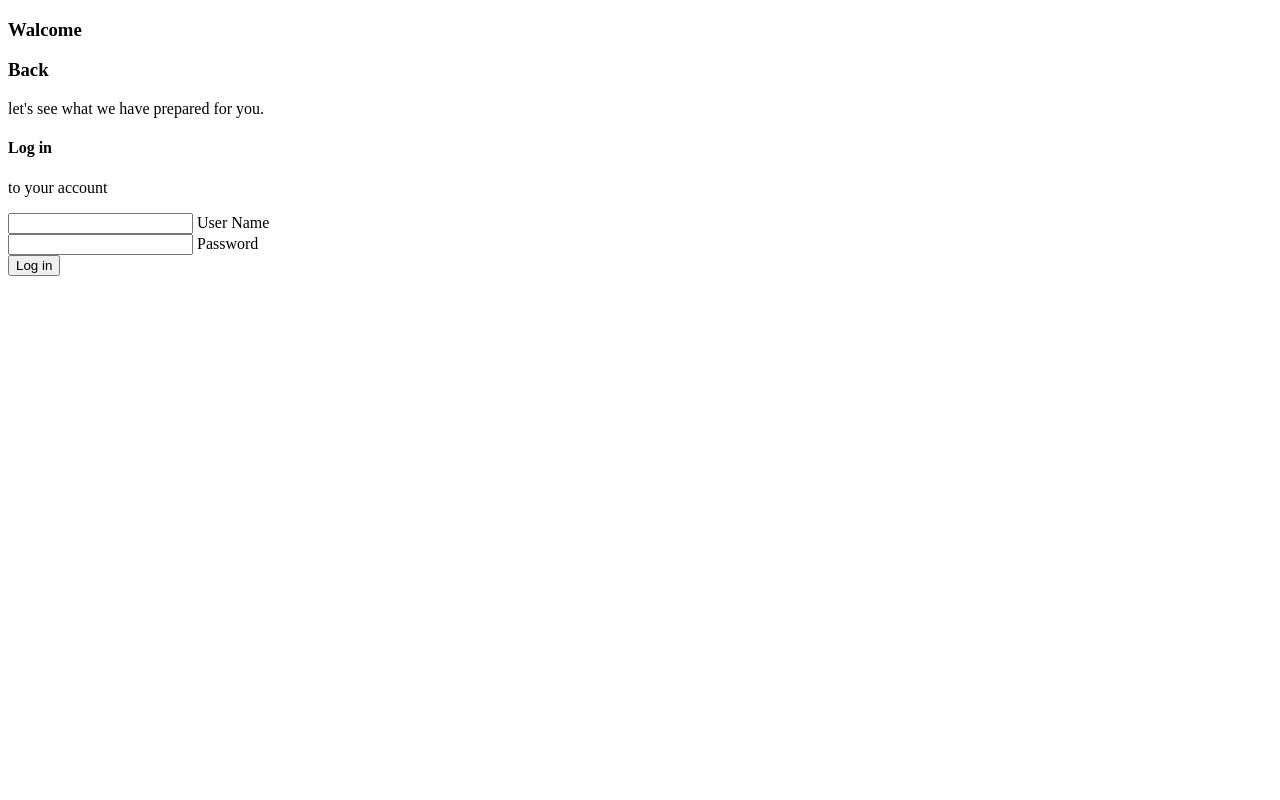
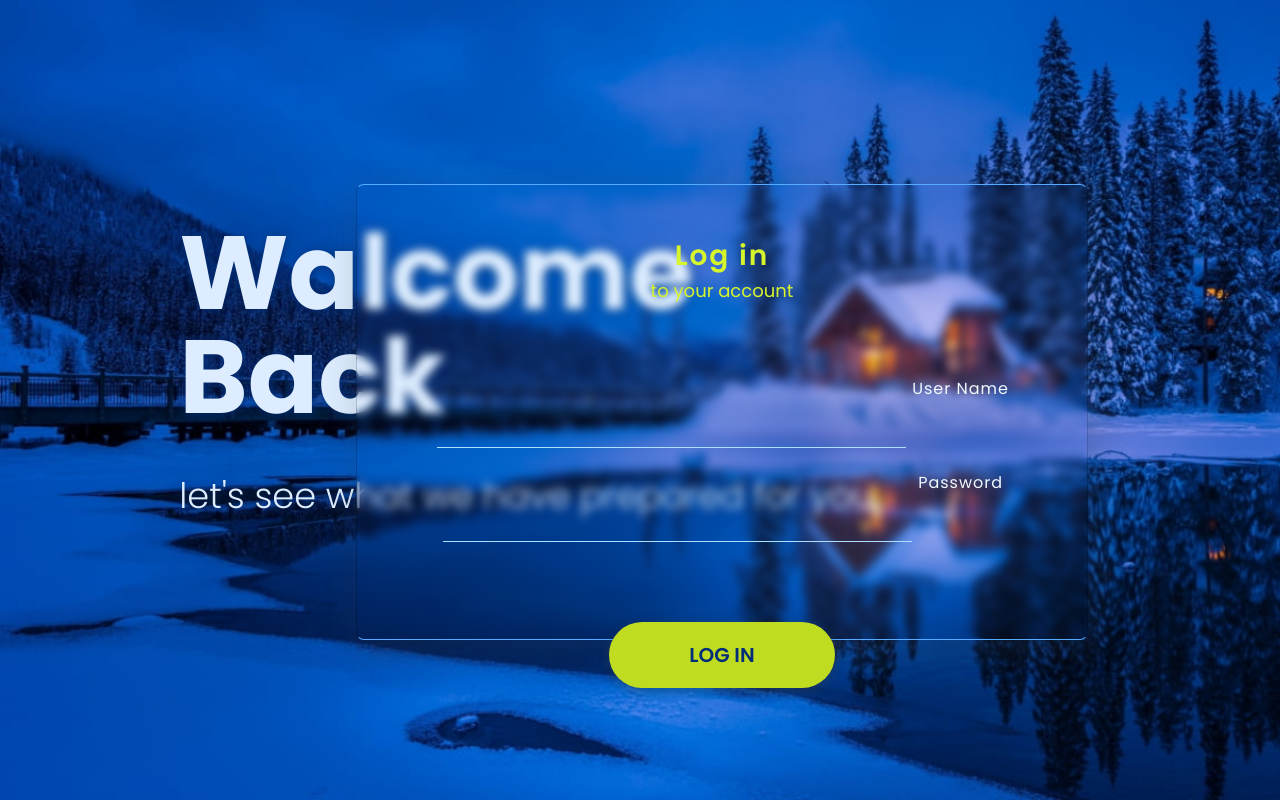
Before and after one commit to Corcelliz/Tela-Login, a plain HTML site: page index.html in a window 1280 px wide. Drawn offline with Linux system fonts and the light colour scheme.

Commit message:
montando o Css da Página.

```diff
--- a/index.html
+++ b/index.html
@@ -19,7 +19,7 @@
                 <h4>Log in</h4>
                 <p>to your account</p>
                 <div class="logbox">
-                    <div class="input">
+                    <div class="inputbox">
                         <input type="text">
                         <span>User Name</span>
                     </div>
--- a/style.css
+++ b/style.css
@@ -0,0 +1,111 @@
+@import url("https://fonts.googleapis.com/css2?family=Poppins:wght@100;200;300;400;500;600;700;800;900;&display=swap");
+
+* {
+    padding: 0;
+    margin: 0;
+    box-sizing: border-box;
+    font-family: "Poppins", sans-serif;
+}
+
+section {
+    position: relative;
+    min-height: 100vh;
+    background-image: url("assets/login-wallpaper.jpg");
+    background-repeat: no-repeat;
+    background-size: cover;
+}
+
+.container {
+    margin: 0 14%;
+}
+
+.promotext {
+    padding-top: 24%;
+    color: #ddedff;
+    text-shadow: 1px 1px 11px #022e77;
+}
+
+.promotext h3 {
+    font-size: 6.5rem;
+    line-height: 1;
+}
+
+.promotext p {
+    font-size: 2.2rem;
+    font-weight: 300;
+    margin-top: 40px;
+}
+
+.login {
+    position: absolute;
+    padding: 50px 80px;
+    text-align: center;
+    box-shadow: 3px 6px 30px 8px rgb(58 58 58 / 15%);
+    background: rgb(0, 52, 134 / 50%);
+    right: 15%;
+    bottom: 20%;
+    height: 57%;
+    border: 1px solid;
+    border-color: #56aaff #00000030 #56aaff #00000030;
+    border-radius: 8px;
+    backdrop-filter: blur(5px);
+}
+
+.login h4 {
+    font-size: 28px;
+    font-weight: 600;
+    letter-spacing: 2px;
+    color: #d7f52b;
+}
+
+.login p {
+    font-size: 18px;
+    color: #d7f52b;
+    margin-bottom: 100px;
+}
+
+.inputbox {
+    position: relative;
+    margin-bottom: 50px;
+}
+
+.inputbox input {
+    font-size: 24px;
+    font-weight: 400;
+    letter-spacing: 2px;
+    color: #eff9ff;
+    border: none;
+    border-bottom: 1px solid #abe0ff;
+    background-color: transparent;
+    padding: 4px 3px;
+    outline: none;
+}
+
+.inputbox span {
+    position: relative;
+    left: 2px;
+    bottom: 40px;
+    letter-spacing: 1px;
+    color: #eff9ff;
+}
+
+.button {
+    position: relative;
+    cursor: pointer;
+    background: #c0dc20;
+    color: #022e79;
+    font-weight: 600;
+    border: none;
+    font-size: 20px;
+    padding: 18px 80px;
+    text-transform: uppercase;
+    border-radius: 50px;
+    box-shadow: 0px 3px 8px 2px rgb(60 60 60 / 30%);
+    margin-top: 30px;
+    transition: all 0.2s ease-in-out;
+}
+
+.button:hover {
+    background-color: #cfee21;
+    box-shadow: 0px 3px 8px 2px rgb(99 99 99 / 30%);
+}
```
